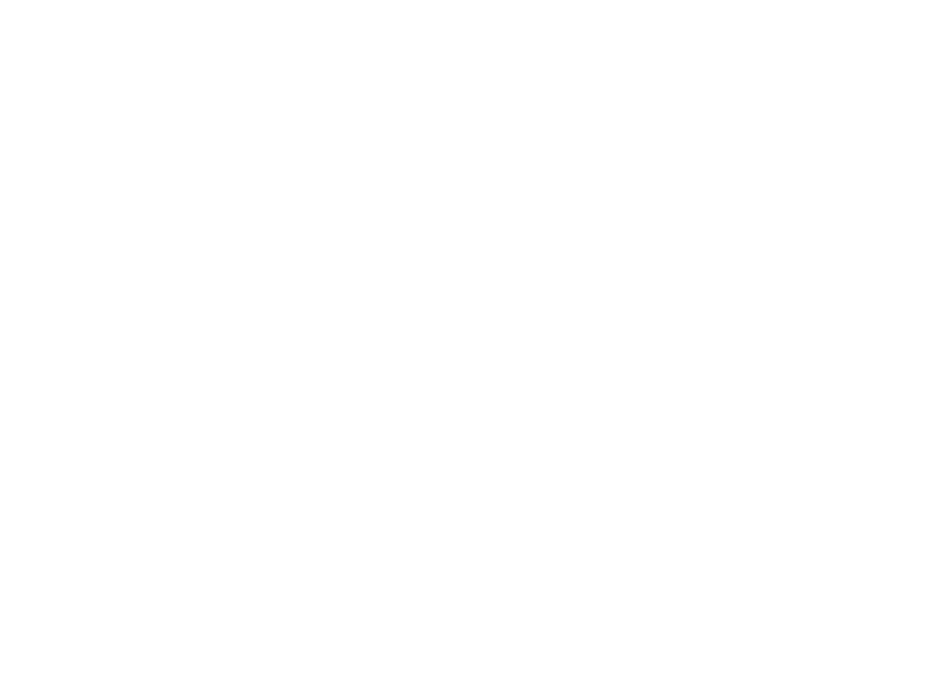
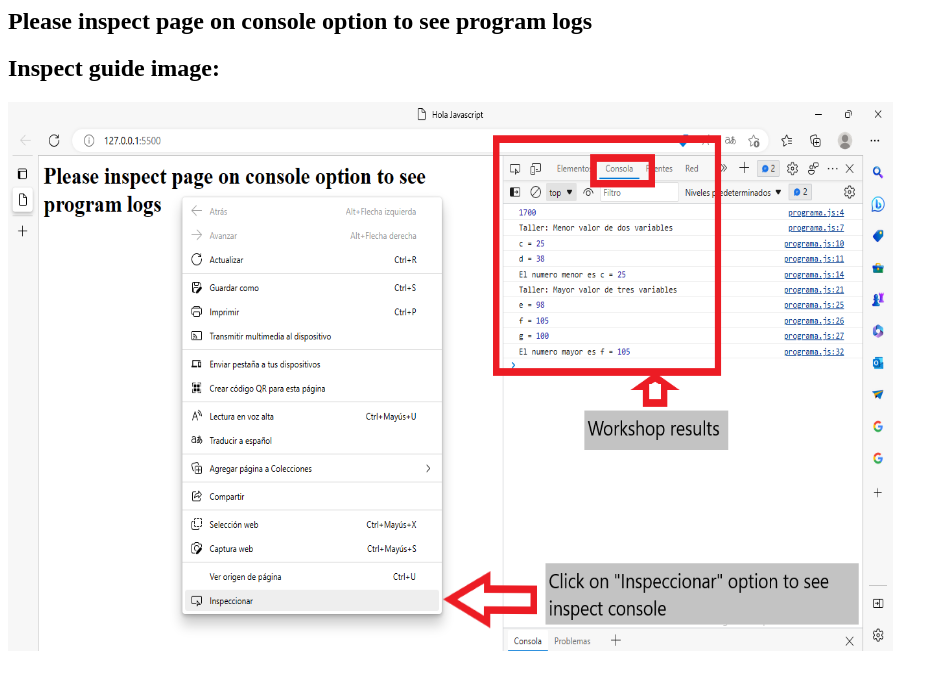
Before and after one commit to JOHANNA-ESTUPINAN/intro_js, a plain HTML site: page index.html in a window 1280 px wide. Shown: the whole page, without its empty margins (0-942 px from the left). Drawn offline with Linux system fonts and the light colour scheme.

Commit message:
Add html details

```diff
--- a/index.html
+++ b/index.html
@@ -7,6 +7,13 @@
     <script src="programa.js"></script>
 </head>
 <body>
+    <section>
+        <h1>Please inspect page on console option to see program logs</h1>
+    </section>
+    <section>
+        <h1>Inspect guide image:</h1>
+        <img src="images/inspect_guide.png" width="70%" height="70%">
+    </section>
+</body>
 
-</body>
 </html>
```
Also changed, not shown: images/inspect_guide.png (added).
